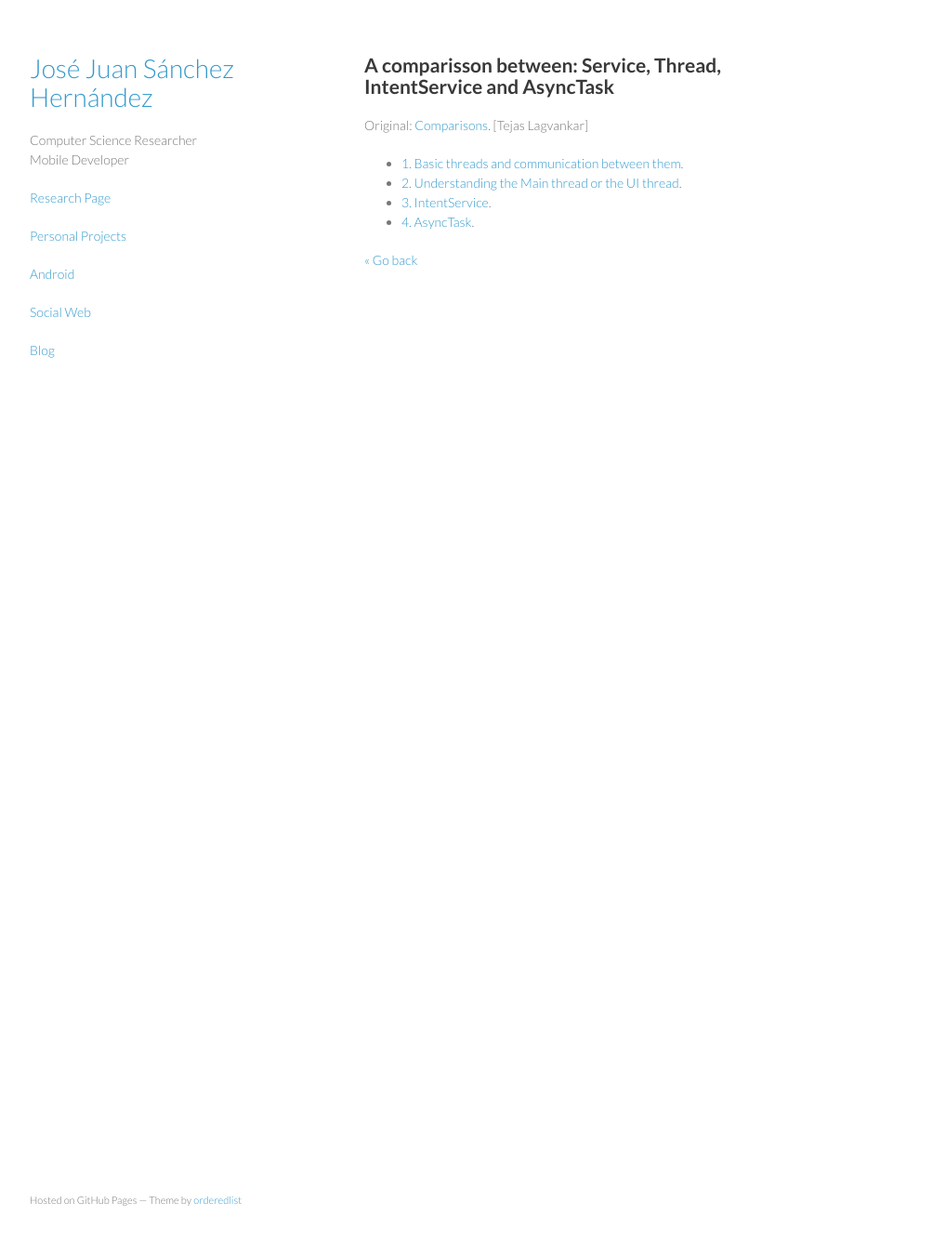
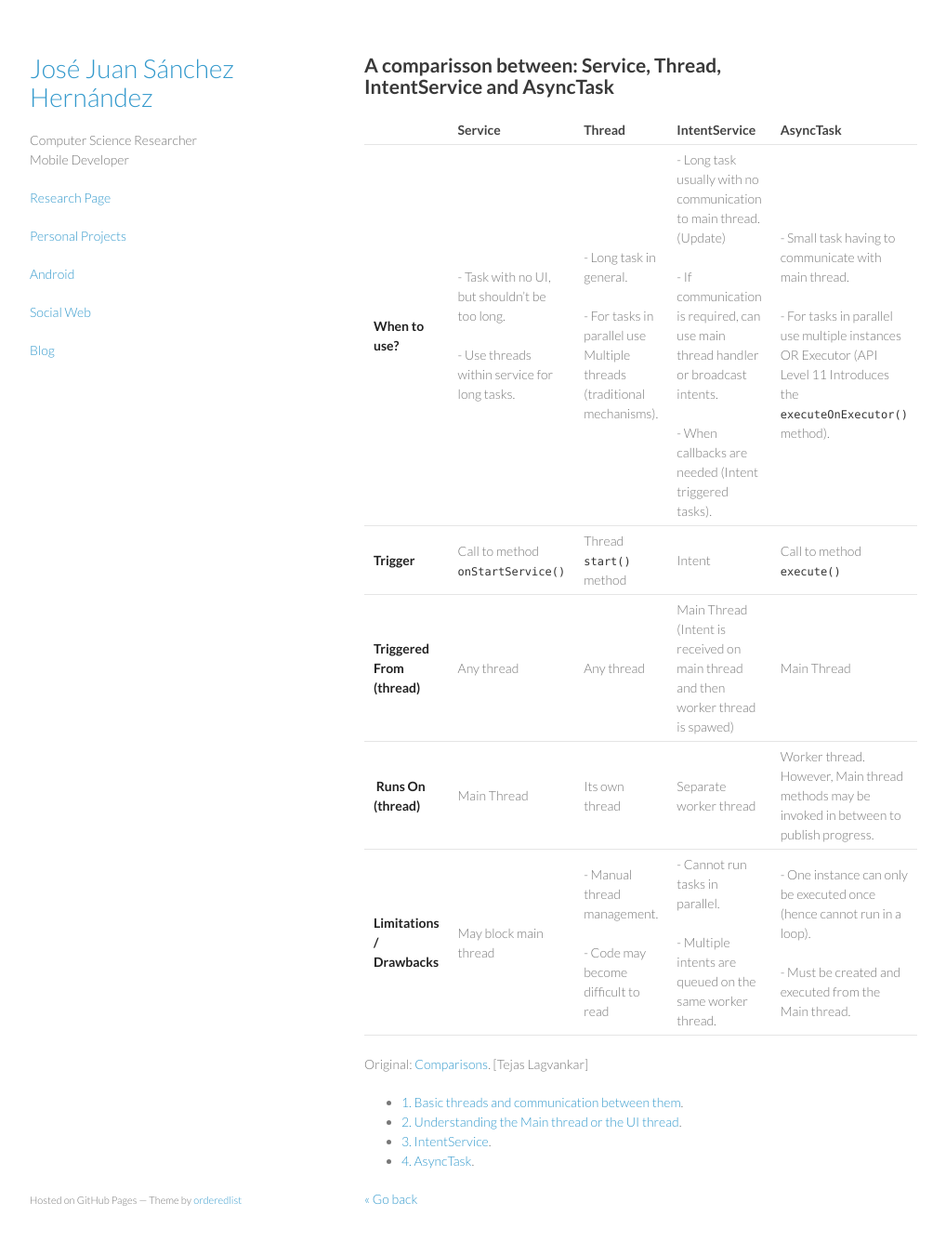
Before and after one commit to josejuansanchez/josejuansanchez.github.io, a Jekyll site: the page built from android/comparisson_between_service_thread_intentservice_asynctask.md, in a window 1280 px wide and 1370 px high. Shown: the top 1336 px of the window at 93% size, without its empty margins (178-1196 px from the left). Built offline with Jekyll 4.4.1, drawn with Linux system fonts in a browser that asks for light colours.

Commit message:
Update comparisson_between_service_thread_intentservice_asynctask.md

```diff
--- a/android/comparisson_between_service_thread_intentservice_asynctask.md
+++ b/android/comparisson_between_service_thread_intentservice_asynctask.md
@@ -4,6 +4,14 @@ title: Android
 ---
 
 ## A comparisson between: Service, Thread, IntentService and AsyncTask
+
+| | Service | Thread | IntentService | AsyncTask |
+|:----|:----|:----|:----|:----|
+| **When to use?**  |- Task with no UI, but shouldn't be too long. <br><br> - Use threads within service for long tasks.  | - Long task in general. <br><br> - For tasks in parallel use Multiple threads (traditional mechanisms).  | - Long task usually with no communication to main thread. (Update) <br><br> - If communication is required, can use main thread handler or broadcast intents. <br><br> - When callbacks are needed (Intent triggered tasks).  | - Small task having to communicate with main thread. <br><br> - For tasks in parallel use multiple instances OR Executor (API Level 11  Introduces the `executeOnExecutor()` method).  |
+| **Trigger**  | Call to method `onStartService()`  | Thread `start()` method  | Intent  | Call to method `execute()`  |
+| **Triggered From (thread)**  | Any thread  | Any thread  | Main Thread (Intent is received on main thread and then worker thread is spawed)  | Main Thread  |
+| **Runs On (thread)**  | Main Thread | Its own thread  | Separate worker thread  | Worker thread. However, Main thread methods may be invoked in between to publish progress.  |
+| **Limitations / Drawbacks**  | May block main thread  | - Manual thread management. <br><br> - Code may become difficult to read  | - Cannot run tasks in parallel. <br><br> - Multiple intents are queued on the same worker thread.  | - One instance can only be executed once (hence cannot run in a loop). <br><br> - Must be created and executed from the Main thread.  |
 
 Original: [Comparisons](http://techtej.blogspot.com.es/2011/03/android-thread-constructspart-4.html). [Tejas Lagvankar]
 
```
